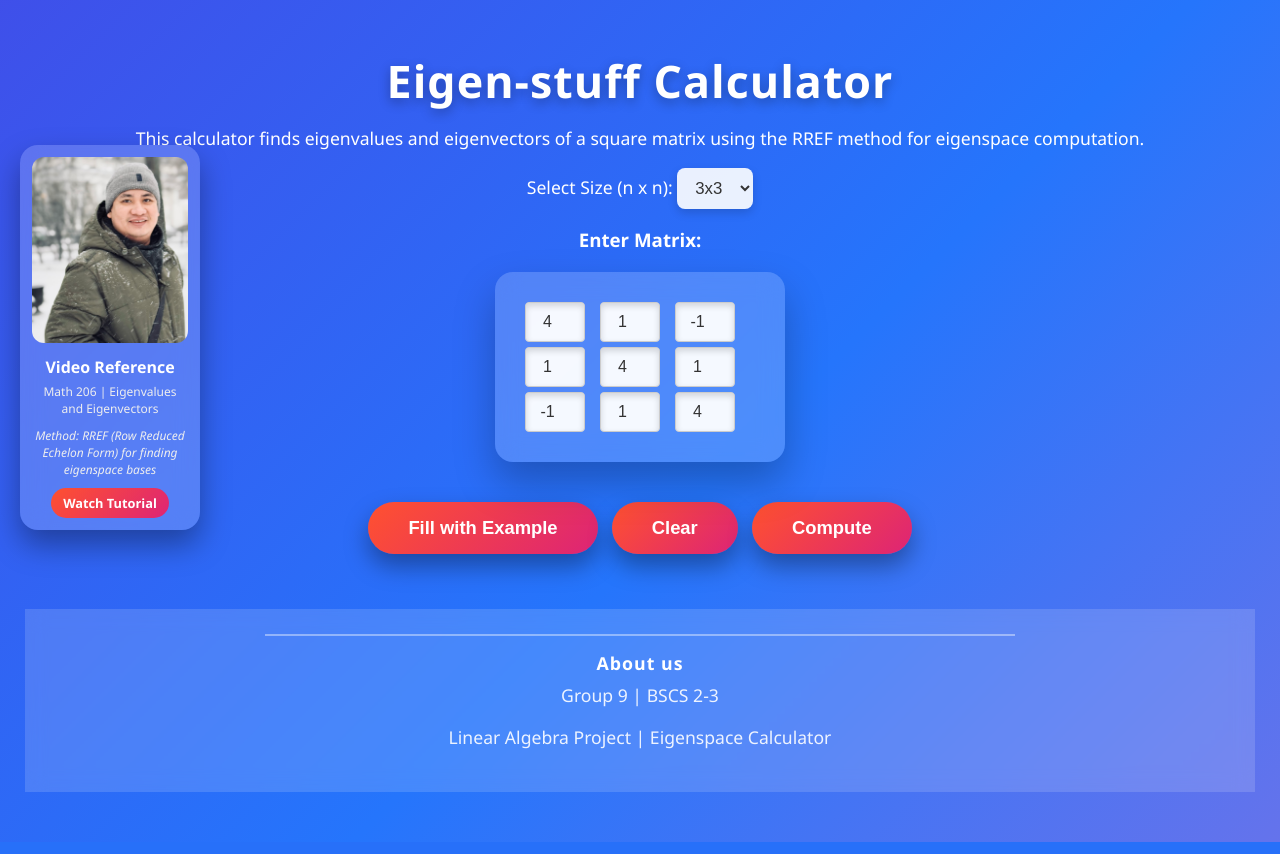
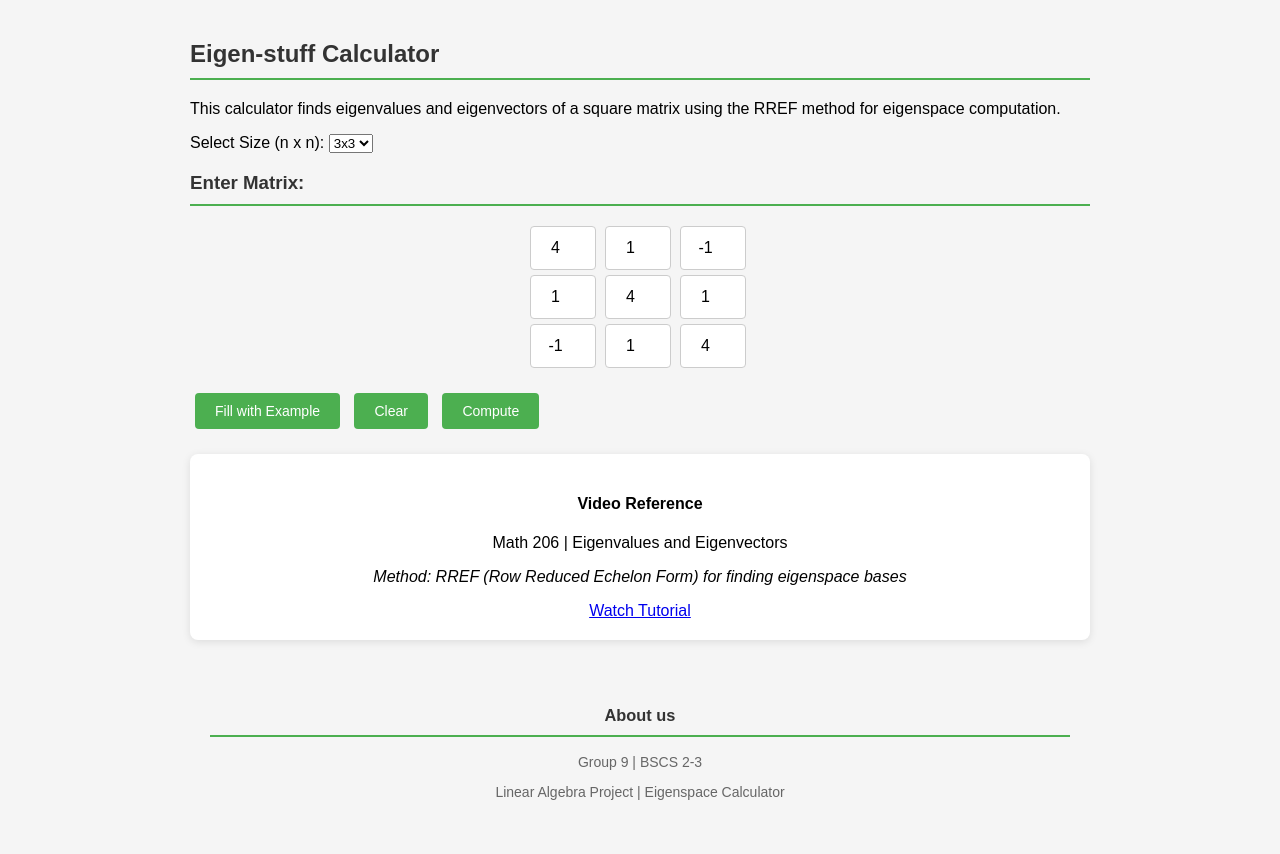
Before and after one commit to alon-13/eigenstuff-calculator, a Flask app: template templates/index.html in a window 1280 px wide. Run offline with Flask 3, Linux system fonts and the light colour scheme; the template is opened without the code that fills it, so the values that code supplies are empty.

Commit message:
Update index.html

```diff
--- a/templates/index.html
+++ b/templates/index.html
@@ -3,9 +3,21 @@
 <head>
     <meta charset="UTF-8">
     <title>Eigenstuff Calculator</title>
-    <link rel="stylesheet" href="{{ url_for('static', filename='style.css') }}">
     <style>
-        /* Additional styles specific to this page */
+        body {
+            font-family: Arial, sans-serif;
+            max-width: 900px;
+            margin: 0 auto;
+            padding: 20px;
+            background-color: #f5f5f5;
+        }
+
+        h2, h3 {
+            color: #333;
+            border-bottom: 2px solid #4CAF50;
+            padding-bottom: 10px;
+        }
+
         .matrix-grid {
             display: grid;
             gap: 5px;
@@ -20,6 +32,21 @@
             font-size: 16px;
             border: 1px solid #ccc;
             border-radius: 4px;
+        }
+
+        button {
+            background-color: #4CAF50;
+            color: white;
+            padding: 10px 20px;
+            border: none;
+            border-radius: 4px;
+            cursor: pointer;
+            font-size: 14px;
+            margin: 5px;
+        }
+
+        button:hover {
+            background-color: #45a049;
         }
 
         .eigenspace-result {
@@ -71,14 +98,6 @@
             border-left: 3px solid #4CAF50;
         }
 
-        .button-group {
-            margin: 20px 0;
-        }
-
-        .button-group button {
-            margin: 0 5px;
-        }
-
         .loading-indicator {
             display: none;
             text-align: center;
@@ -109,6 +128,40 @@
         summary:hover {
             background-color: #e0e0e0;
         }
+
+        .reference-card {
+            background-color: white;
+            padding: 20px;
+            margin: 20px 0;
+            border-radius: 8px;
+            box-shadow: 0 2px 8px rgba(0,0,0,0.1);
+            text-align: center;
+        }
+
+        .reference-card img {
+            max-width: 100px;
+            border-radius: 50%;
+            margin-bottom: 15px;
+        }
+
+        footer {
+            margin-top: 30px;
+            text-align: center;
+            color: #666;
+            font-size: 14px;
+        }
+
+        .footerBox {
+            padding: 20px;
+        }
+
+        .error-message {
+            background-color: #ffebee;
+            color: #c62828;
+            padding: 15px;
+            border-radius: 4px;
+            margin: 15px 0;
+        }
     </style>
     <meta name="viewport" content="width=device-width, initial-scale=1.0">
 </head>
@@ -128,7 +181,7 @@
     <h3>Enter Matrix:</h3>
     <div id="matrix-container" class="matrix-grid"></div>
 
-    <div class="button-group">
+    <div>
         <button onclick="fillExample()">Fill with Example</button>
         <button onclick="clearMatrix()">Clear</button>
         <button onclick="calculate()">Compute</button>
@@ -141,20 +194,17 @@
     <div id="results"></div>
 
     <div class="reference-card">
-        <img src="{{ url_for('static', filename='jp.jpg') }}" alt="Professor">
         <h4>Video Reference</h4>
         <p>Math 206 | Eigenvalues and Eigenvectors</p>
         <p><em>Method: RREF (Row Reduced Echelon Form) for finding eigenspace bases</em></p>
         <a href="https://youtu.be/ElUQ6I8eDj4" target="_blank">Watch Tutorial</a>
     </div>
 
-    <footer id="footer">
-        <div class="footer-content">
-            <div class="footerBox">
-                <h3>About us</h3>
-                <p>Group 9 | BSCS 2-3</p>
-                <p>Linear Algebra Project | Eigenspace Calculator</p>
-            </div>
+    <footer>
+        <div class="footerBox">
+            <h3>About us</h3>
+            <p>Group 9 | BSCS 2-3</p>
+            <p>Linear Algebra Project | Eigenspace Calculator</p>
         </div>
     </footer>
 
@@ -225,7 +275,7 @@
                 const response = await fetch('/compute-eigenspaces', {
                     method: 'POST',
                     headers: { 'Content-Type': 'application/json' },
-                    body: JSON.stringify({ matrix })
+                    body: JSON.stringify({ matrix: matrix })
                 });
 
                 const data = await response.json();
@@ -245,7 +295,7 @@
             } catch (err) {
                 document.getElementById('loading').style.display = 'none';
                 document.getElementById('results').innerHTML = `
-                    <div style="background-color: #ffebee; color: #c62828; padding: 15px; border-radius: 4px; margin: 15px 0;">
+                    <div class="error-message">
                         <strong>Error:</strong> ${err.message}
                     </div>
                 `;
```
